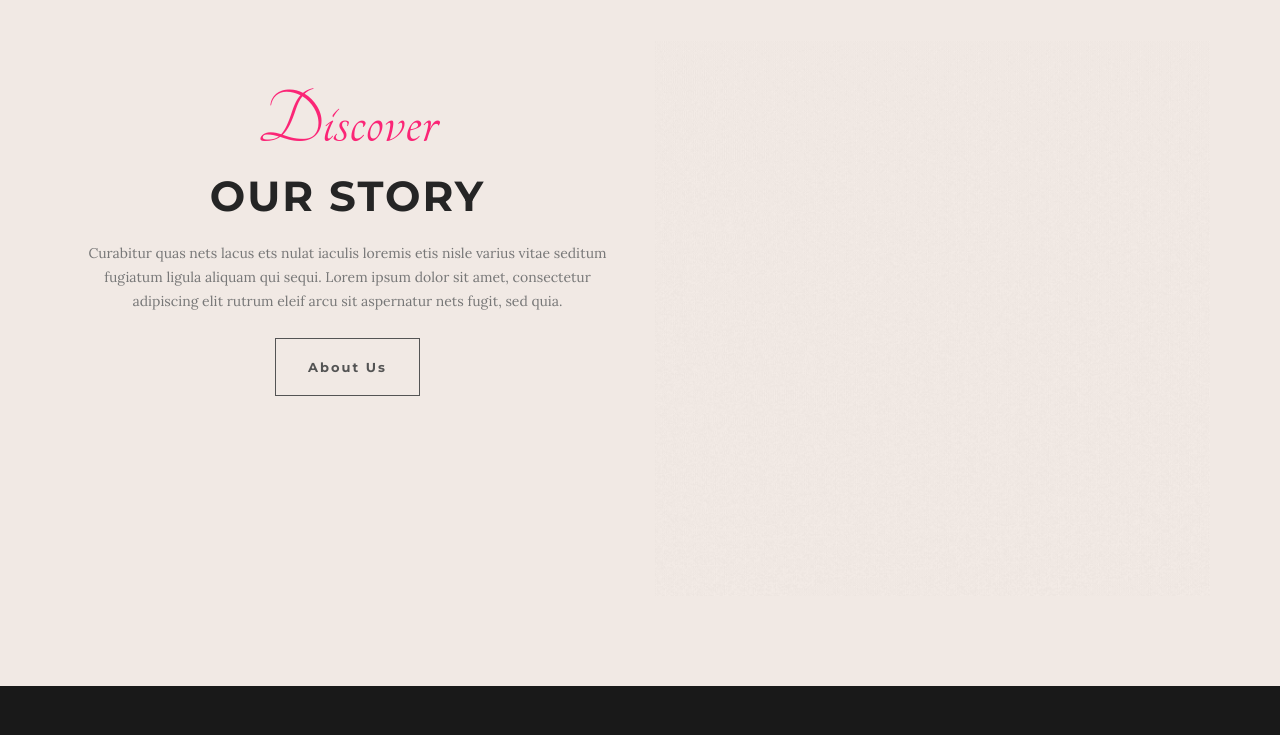
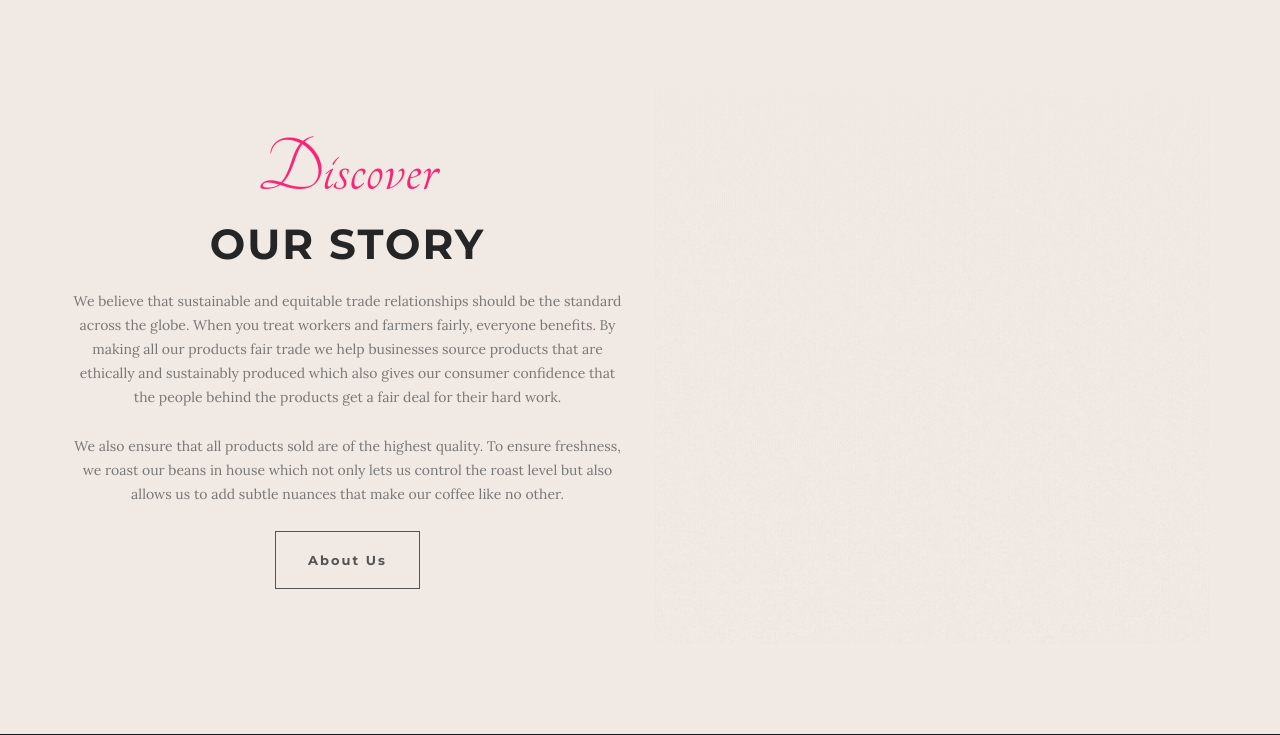
Before and after one commit to megmcdon/webdev, a Java web app: page / in a window 1280 px wide. Shown: the part 2139-2874 px from the top of the page. Run offline with Spring Boot 4, a stand-in JSP engine, Linux system fonts and the light colour scheme; some of the project's set-up classes (security, data sources, template engines, error pages and the like) are left out, and stand-ins take their place; some libraries are stand-ins or nearby versions.

Commit message:
edited the home page

```diff
--- a/simply/src/main/webapp/WEB-INF/common/footer.jsp
+++ b/simply/src/main/webapp/WEB-INF/common/footer.jsp
@@ -32,7 +32,7 @@
 
                 <p class="contact_info"><i class="fa fa-map-marker"></i>Baltimore, Maryland</p>
 
-                <p class="contact_info"><i class="fa fa-phone"></i>+1(410)516-7456</p>
+                <p class="contact_info"><i class="fa fa-phone"></i>+1 (410) 516-7456</p>
 
                 <p class="contact_info"><i class="fa fa-envelope-square"></i> <a href="mailto:simplycoffee@sc.com">simplycoffee@sc.com"</a></p>
 
--- a/simply/src/main/webapp/WEB-INF/contact.jsp
+++ b/simply/src/main/webapp/WEB-INF/contact.jsp
@@ -36,7 +36,7 @@
 
                                 <h2 class="section-title white wow bounceIn" data-wow-delay="1s">Get In Touch</h2>
 
-                                <p class="hero-text wow fadeInUp" data-wow-delay="2s">For any enquiries you can give us a call at <strong>+1(410)516-7456</strong><br>Alternatively we can get in touch using the form bellow.</p>
+                                <p class="hero-text wow fadeInUp" data-wow-delay="2s">For any enquiries you can give us a call at <strong>+1 (410) 516-7456</strong><br>Alternatively we can get in touch using the form bellow.</p>
 
                             </div>
                             <!--end col-md-10-->
--- a/simply/src/main/webapp/WEB-INF/index.jsp
+++ b/simply/src/main/webapp/WEB-INF/index.jsp
@@ -60,7 +60,7 @@
 
                                     <!-- LAYER NR. 5 -->
                                     <div class="tp-caption Agency-SubTitle tp-resizeme" data-height="none" data-hoffset="['0','0','0','0']" data-responsive_offset="on" data-splitin="none" data-splitout="none" data-start="1500" data-transform_idle="o:1;" data-transform_in="y:50px;opacity:0;s:2000;e:Power2.easeInOut;" data-transform_out="opacity:0;s:300;s:300;" data-voffset="['109','109','25','25']" data-whitespace="['nowrap','nowrap','normal','normal']" data-width="['none','none','480','360']" data-x="['center','center','center','center']" data-y="['middle','middle','middle','middle']" id="slide-898-layer-4" style="z-index: 9; white-space: nowrap;text-align:center;font-style:italic;">
-                                        Freshly prepared, good coffee and beans specialities.
+                                        Organic & Fair Trade
                                     </div>
 
                                     <!-- LAYER NR. 5 -->
@@ -125,7 +125,7 @@
                                         <h3 class="blog-title"><a href="${pageContext.request.contextPath}/products?category=beans">Beans</a></h3>
 
 
-                                        <p>Quis autem velis et reprehender etims quiste voluptate velit esse quam nihil etsa illum sedit consequatur quias voluptas sit netsum.</p>
+                                        <p>All beans are roasted upon arrival to ensure freshness and for us to control the flavor profile. We make sure that we source organic, fair trade beans so we can make the world a better place (one cup at a time!).</p>
 
                                         <a href="${pageContext.request.contextPath}/products?category=beans" class="btn btn-lg btn-yellow-small scrool">DISCOVER MORE</a>
 
@@ -158,7 +158,7 @@
                                         <h3 class="blog-title"><a href="${pageContext.request.contextPath}/products?category=brewing">Brewing Equipment</a></h3>
 
 
-                                        <p>Quis autem velis et reprehender etims quiste voluptate velit esse quam nihil etsa illum sedit consequatur quias voluptas sit netsum.</p>
+                                        <p>Our highly trained baristas will ensure you have the best dose of caffeine in every cup</p>
 
                                         <a href="${pageContext.request.contextPath}/products?category=brewing" class="btn btn-lg btn-yellow-small scrool">DISCOVER MORE</a>
 
@@ -191,7 +191,7 @@
                                         <h3 class="blog-title"><a href="${pageContext.request.contextPath}/products?category=merch">Merchandise</a></h3>
 
 
-                                        <p>Quis autem velis et reprehender etims quiste voluptate velit esse quam nihil etsa illum sedit consequatur quias voluptas sit netsum.</p>
+                                        <p>All merchandise sold is made from organic fair trade cotton for the softest expierence of your life. </p>
 
                                         <a href="${pageContext.request.contextPath}/products?category=merch" class="btn btn-lg btn-yellow-small scrool">DISCOVER MORE</a>
 
@@ -229,7 +229,7 @@
                             <!--begin col-md-10-->
                             <div class="col-md-10 col-md-offset-1 text-center">
 
-                                <p class="hero-text2 white wow bounceIn">"Coffee makes me focus. On weighing the sugar. On sieving the flour. I find it calming, rewarding because, in fairness, is sort of magic - you start off with all disparate stuff like natural butter and fresh eggs, and what you end up with is so totally different."</p>
+                                <p class="hero-text2 white wow bounceIn">"It’s amazing how the world begins to change through the eyes of a cup of coffee." <br> <br> <i>~ Donna A. Favors</i> </p>
 
                             </div>
                             <!--end col-md-6-->
@@ -259,9 +259,19 @@
 
                                 <h2 class="section-title">Our Story</h2>
 
-                                <p>Curabitur quas nets lacus ets nulat iaculis loremis etis nisle varius vitae seditum fugiatum ligula aliquam qui sequi. Lorem ipsum dolor sit amet, consectetur adipiscing elit rutrum eleif arcu sit aspernatur nets fugit, sed quia.</p>
+                                <p>We believe that sustainable and equitable trade relationships should
+                                be the standard across the globe. When you treat workers and farmers
+                                fairly, everyone benefits. By making all our products fair trade we
+                                help businesses source products that are ethically and sustainably
+                                produced which also gives our consumer confidence that the people behind
+                                the products get a fair deal for their hard work.</p>
 
-                                <a href="about.html" class="btn btn-lg btn-yellow">About Us</a>
+                                <p>We also ensure that all products sold are of the highest quality. To
+                                ensure freshness, we roast our beans in house which not only lets us
+                                control the roast level but also allows us to add subtle nuances that make
+                                our coffee like no other.</p>
+
+                                <a href="${pageContext.request.contextPath}/about"  class="btn btn-lg btn-yellow">About Us</a>
 
                             </div>
                             <!--end col-md-6-->
```
Also changed, not shown: simply/src/main/webapp/WEB-INF/products.jsp (+9 -2 lines), simply/src/main/webapp/images/products/BlondeRoast.webp (added), simply/src/main/webapp/images/products/SCTShirt.webp (added).
